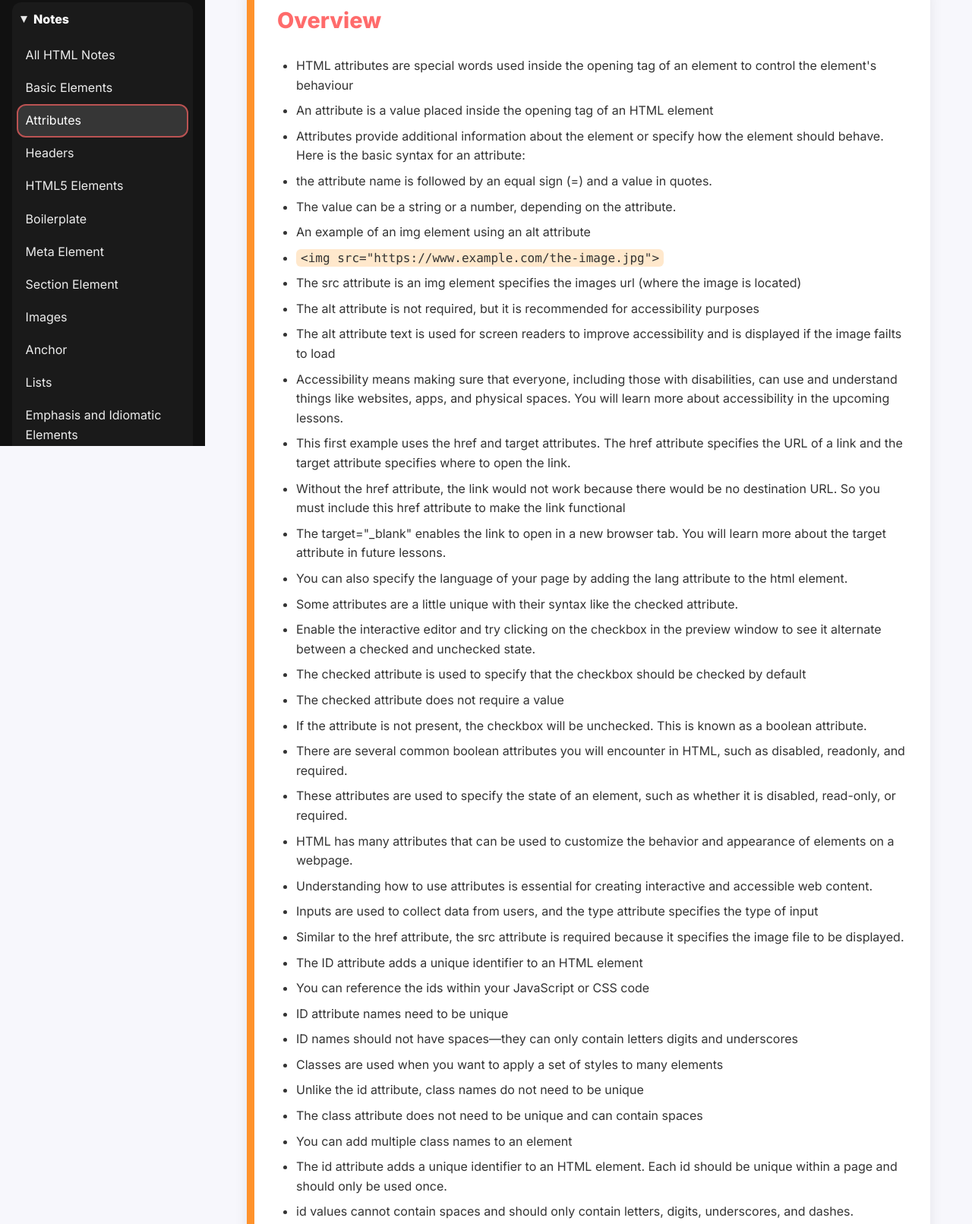
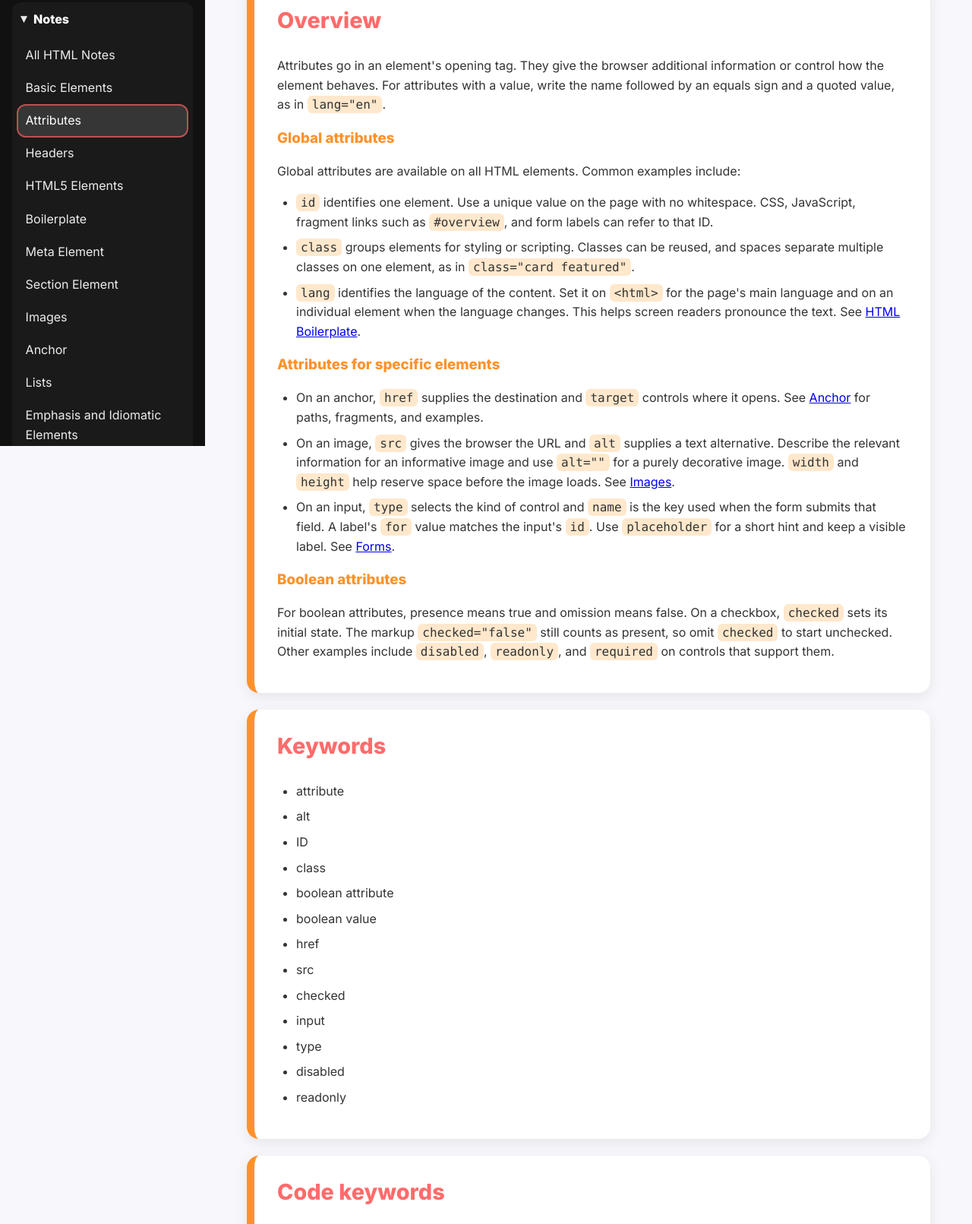
Before and after one commit to BOO1980/boo-html, a plain HTML site: page html-notes/html-attributes.html in a window 1280 px wide. Shown: the part 213-1824 px from the top of the page at 76% size. Drawn offline with Linux system fonts and the light colour scheme.

Commit message:
Refactor overview section to enhance clarity and conciseness; update examples and explanations for HTML attributes

```diff
--- a/html-notes/html-attributes.html
+++ b/html-notes/html-attributes.html
@@ -32,94 +32,41 @@
     <!-- OVERVIEW -->
     <section id="overview">
       <h2>Overview</h2>
+      <p>Attributes go in an element's opening tag. They give the browser additional information or control how
+        the element behaves. For attributes with a value, write the name followed by an equals sign and a quoted
+        value, as in <code>lang="en"</code>.</p>
+
+      <h3>Global attributes</h3>
+      <p>Global attributes are available on all HTML elements. Common examples include:</p>
       <ul>
-        <li>
-          HTML attributes are special words used inside the opening tag of an element to control the element's
-          behaviour
-        </li>
-        <li>An attribute is a value placed inside the opening tag of an HTML element</li>
-        <li>
-          Attributes provide additional information about the element or specify how the element should behave. Here
-          is the basic syntax for an attribute:
-        </li>
-        <li>the attribute name is followed by an equal sign (=) and a value in quotes.</li>
-        <li>The value can be a string or a number, depending on the attribute.</li>
+        <li><code>id</code> identifies one element. Use a unique value on the page with no whitespace.
+          CSS, JavaScript, fragment links such as <code>#overview</code>, and form labels can refer to that ID.</li>
+        <li><code>class</code> groups elements for styling or scripting. Classes can be reused, and spaces separate
+          multiple classes on one element, as in <code>class="card featured"</code>.</li>
+        <li><code>lang</code> identifies the language of the content. Set it on <code>&lt;html&gt;</code> for the
+          page's main language and on an individual element when the language changes. This helps screen readers
+          pronounce the text. See <a href="html-boilerplate.html">HTML Boilerplate</a>.</li>
+      </ul>
 
-        <li>An example of an img element using an alt attribute</li>
-        <li><code>&lt;img src="https://www.example.com/the-image.jpg"&gt;</code></li>
+      <h3>Attributes for specific elements</h3>
+      <ul>
+        <li>On an anchor, <code>href</code> supplies the destination and <code>target</code> controls where it opens.
+          See <a href="html-anchor.html">Anchor</a> for paths, fragments, and examples.</li>
+        <li>On an image, <code>src</code> gives the browser the URL and <code>alt</code> supplies a text alternative.
+          Describe the relevant information for an informative image and use <code>alt=""</code> for a purely
+          decorative image. <code>width</code> and <code>height</code> help reserve space before the image loads.
+          See <a href="html-images.html">Images</a>.</li>
+        <li>On an input, <code>type</code> selects the kind of control and <code>name</code> is the key used when
+          the form submits that field. A label's <code>for</code> value matches the input's <code>id</code>.
+          Use <code>placeholder</code> for a short hint and keep a visible label.
+          See <a href="html-form.html">Forms</a>.</li>
+      </ul>
 
-        <li>The src attribute is an img element specifies the images url (where the image is located)</li>
-        <li>The alt attribute is not required, but it is recommended for accessibility purposes</li>
-        <li>
-          The alt attribute text is used for screen readers to improve accessibility and is displayed if the image
-          failts to load
-        </li>
-        <li>
-          Accessibility means making sure that everyone, including those with disabilities, can use and understand
-          things like websites, apps, and physical spaces. You will learn more about accessibility in the upcoming
-          lessons.
-        </li>
-
-        <li>
-          This first example uses the href and target attributes. The href attribute specifies the URL of a link and
-          the target attribute specifies where to open the link.
-        </li>
-        <li>
-          Without the href attribute, the link would not work because there would be no destination URL. So you must
-          include this href attribute to make the link functional
-        </li>
-        <li>
-          The target="_blank" enables the link to open in a new browser tab. You will learn more about the target
-          attribute in future lessons.
-        </li>
-        <li>
-          You can also specify the language of your page by adding the lang attribute to the html element.</li>
-
-        <li>Some attributes are a little unique with their syntax like the checked attribute.</li>
-        <li>
-          Enable the interactive editor and try clicking on the checkbox in the preview window to see it alternate
-          between a checked and unchecked state.
-        </li>
-        <li>The checked attribute is used to specify that the checkbox should be checked by default</li>
-        <li>The checked attribute does not require a value</li>
-        <li>
-          If the attribute is not present, the checkbox will be unchecked. This is known as a boolean attribute.
-        </li>
-        <li>
-          There are several common boolean attributes you will encounter in HTML, such as disabled, readonly, and
-          required.
-        </li>
-        <li>
-          These attributes are used to specify the state of an element, such as whether it is disabled, read-only, or
-          required.
-        </li>
-
-        <li>
-          HTML has many attributes that can be used to customize the behavior and appearance of elements on a webpage.
-        </li>
-        <li>Understanding how to use attributes is essential for creating interactive and accessible web content.</li>
-
-        <li>Inputs are used to collect data from users, and the type attribute specifies the type of input</li>
-        <li>
-          Similar to the href attribute, the src attribute is required because it specifies the image file to be
-          displayed.
-        </li>
-
-        <li>The ID attribute adds a unique identifier to an HTML element</li>
-        <li>You can reference the ids within your JavaScript or CSS code</li>
-        <li>ID attribute names need to be unique</li>
-        <li>ID names should not have spaces—they can only contain letters digits and underscores</li>
-
-        <li>Classes are used when you want to apply a set of styles to many elements</li>
-        <li>Unlike the id attribute, class names do not need to be unique</li>
-        <li>The class attribute does not need to be unique and can contain spaces</li>
-        <li>You can add multiple class names to an element</li>
-        <li>
-          The id attribute adds a unique identifier to an HTML element. Each id should be unique within a page and
-          should only be used once.
-        </li>
-        <li>id values cannot contain spaces and should only contain letters, digits, underscores, and dashes.</li>
-      </ul>
+      <h3>Boolean attributes</h3>
+      <p>For boolean attributes, presence means true and omission means false. On a checkbox,
+        <code>checked</code> sets its initial state. The markup <code>checked="false"</code> still counts as
+        present, so omit <code>checked</code> to start unchecked. Other examples include <code>disabled</code>,
+        <code>readonly</code>, and <code>required</code> on controls that support them.</p>
     </section>
 
     <!-- KEYWORDS -->
@@ -144,7 +91,7 @@
 
     <!-- CODE KEYWORDS -->
     <section id="codekeywords">
-      <h3>Code keywords</h3>
+      <h2>Code keywords</h2>
       <ul>
         <li><code>href</code></li>
         <li><code>alt</code></li>
@@ -169,10 +116,14 @@
         The alt attribute, which provides alternative descriptive text, or the src which is used to specify the source
         of an image are other common attributes
       </p>
-      <code>&lt;img src="image.jpg" alt="A beautiful image"/&gt;</code>
+      <code>&lt;img src="cat.jpg" alt="Cat sleeping in the grass"&gt;</code>
 
       <p>Some attributes are a little unique with their syntax like the checked attribute</p>
       <code>&lt;input type="checkbox" checked&gt;</code>
+
+      <p>The label refers to the input by its <code>id</code>, and the form submits its value under <code>email</code>.</p>
+      <pre><code>&lt;label for="contact-email"&gt;Email address&lt;/label&gt;
+&lt;input id="contact-email" name="email" type="email" required&gt;</code></pre>
     </section>
 
     <!-- QUESTIONS -->
@@ -188,7 +139,7 @@
         <li>What characters are allowed in an ID name?</li>
         <li>Give an example of a boolean attribute</li>
         <li>What is the correct syntax for a boolean attribute</li>
-        <li>What is the role of an attribute in HTML?</li>
+        <li>Why does a checkbox with <code>checked="false"</code> still start checked?</li>
 
         <li>
           Which of the following is an example of a boolean attribute?
@@ -260,7 +211,6 @@
         <li>Practice using different attributes in your own HTML projects</li>
         <li>Explore more boolean attributes and their use cases</li>
         <li>Clean up the code using ChatGPT suggestions</li>
-        <li>Learn about global attributes that can be applied to any HTML element</li>
       </ul>
     </section>
   </main>
```
